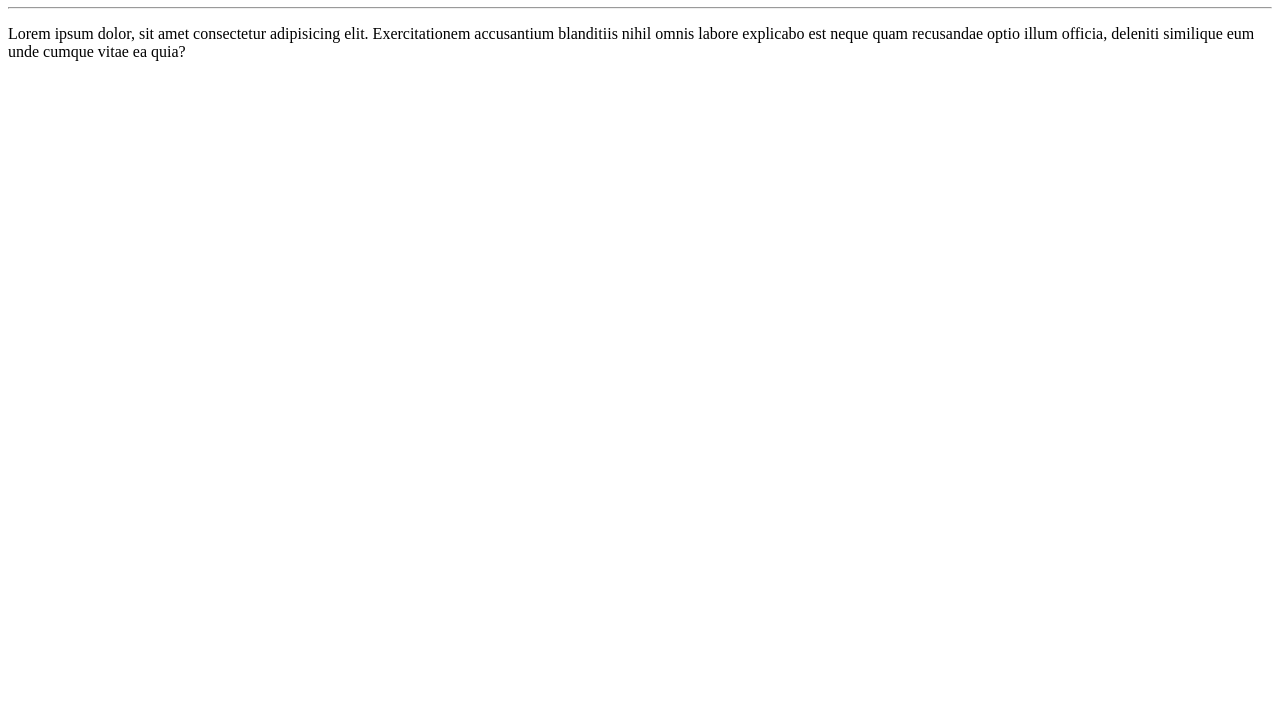
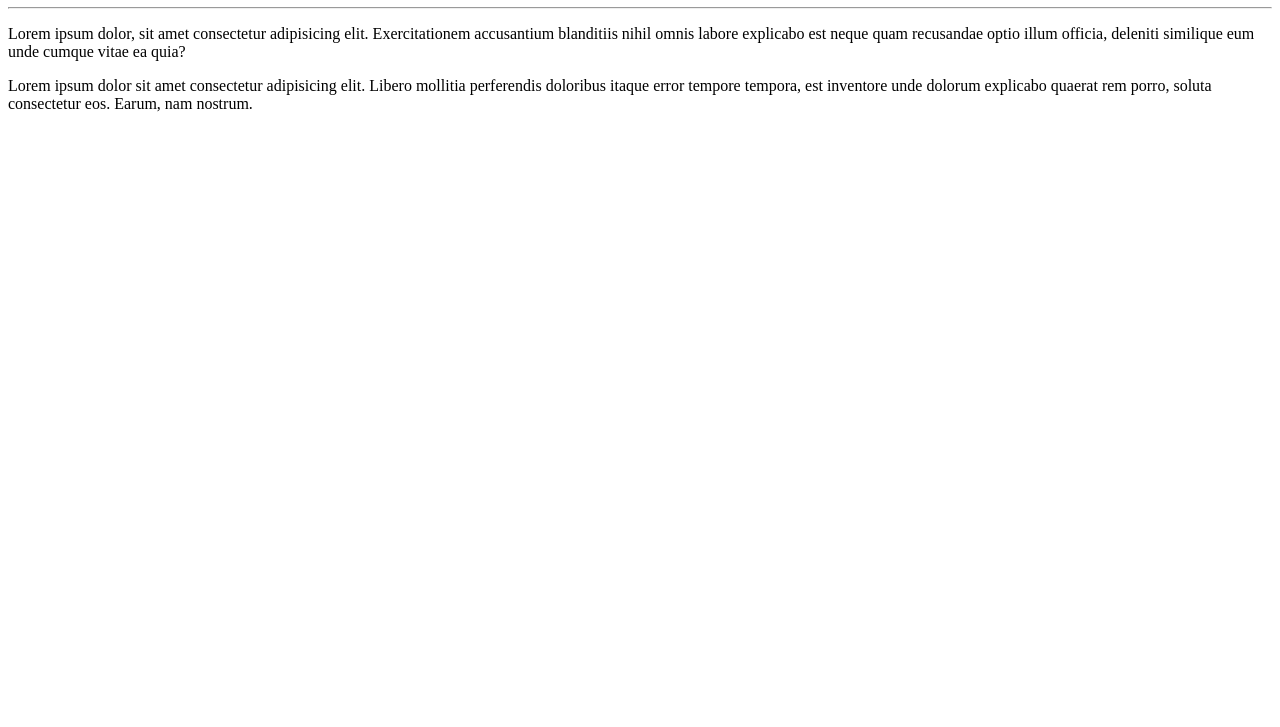
Before and after one commit to ThiagoABaptista/Ola-Mundo, a plain HTML site: page site-exemplo/index.html in a window 1280 px wide. Shown: the part 73-800 px from the top of the page. Drawn offline with Linux system fonts and the light colour scheme.

Commit message:
Adicionei um Parágrafo

```diff
--- a/site-exemplo/index.html
+++ b/site-exemplo/index.html
@@ -10,5 +10,6 @@
     <h1>Olá, Mundo!</h1>
     <hr>
     <p>Lorem ipsum dolor, sit amet consectetur adipisicing elit. Exercitationem accusantium blanditiis nihil omnis labore explicabo est neque quam recusandae optio illum officia, deleniti similique eum unde cumque vitae ea quia?</p>
+    <p>Lorem ipsum dolor sit amet consectetur adipisicing elit. Libero mollitia perferendis doloribus itaque error tempore tempora, est inventore unde dolorum explicabo quaerat rem porro, soluta consectetur eos. Earum, nam nostrum.</p>
 </body>
 </html>
```
